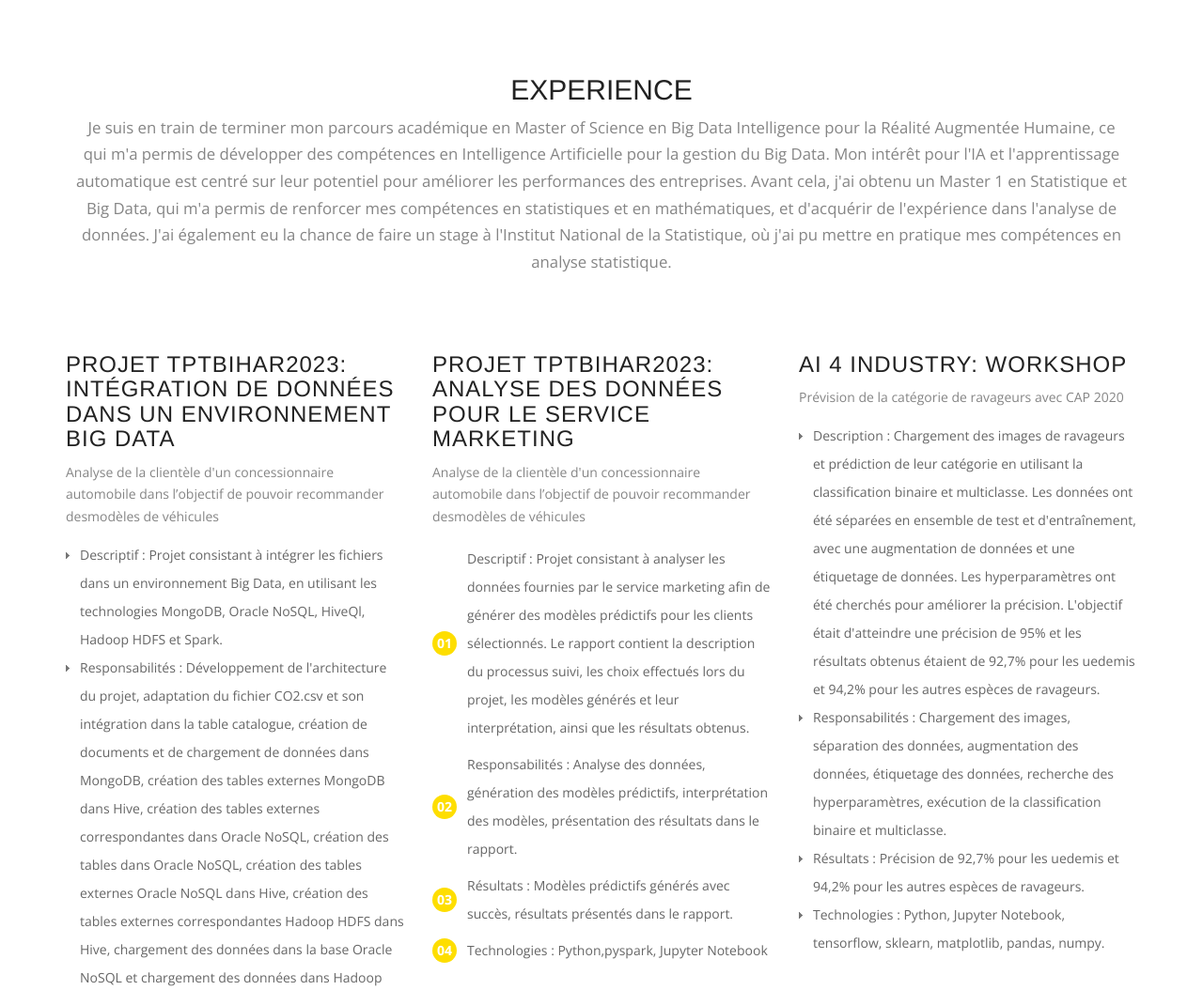
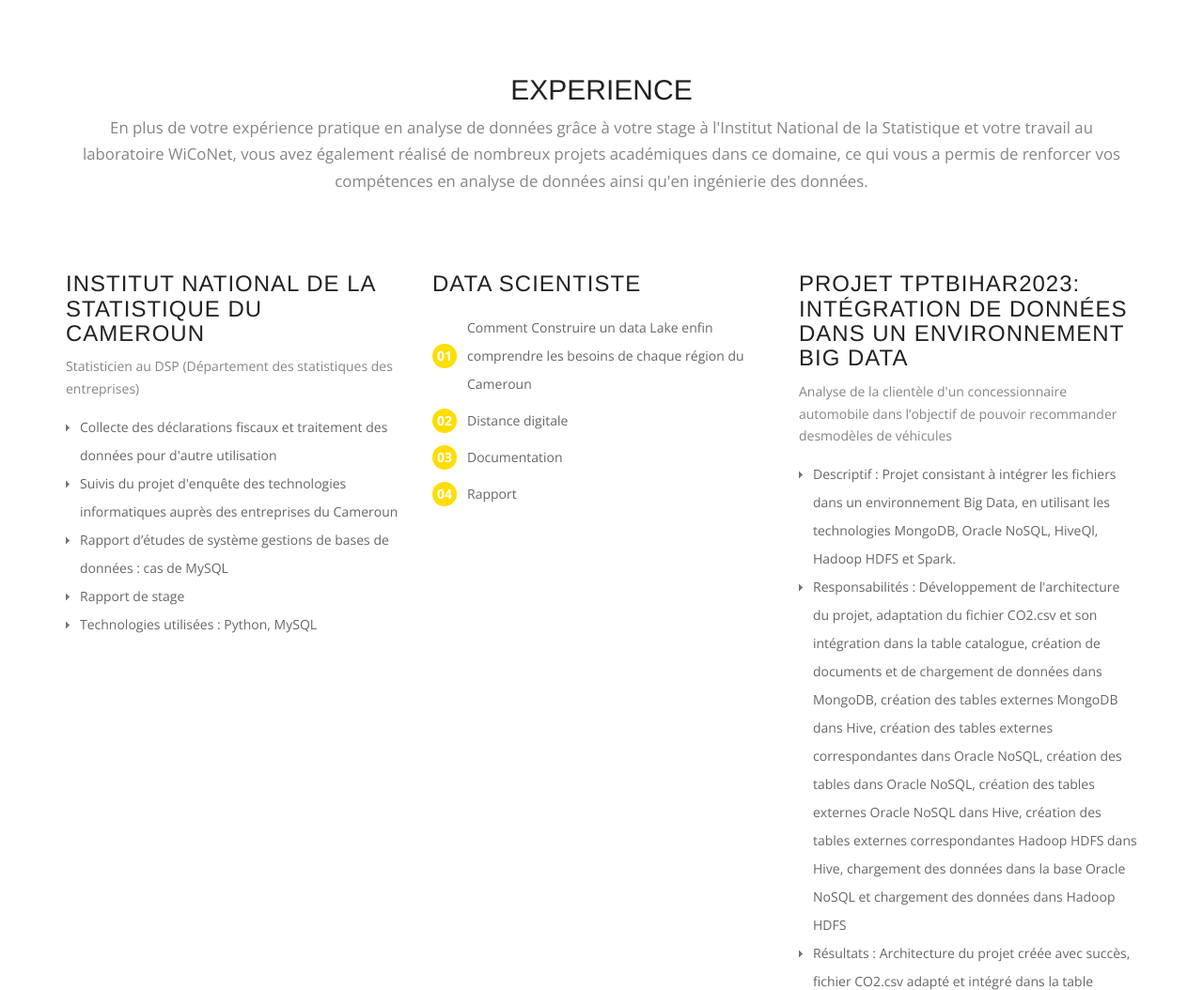
Before and after one commit to TatangF/Porfolio, a plain HTML site: page index.html in a window 1280 px wide. Shown: the part 1480-2534 px from the top of the page at 94% size. Drawn offline with nearby package versions, Linux system fonts and the light colour scheme.

Commit message:
last mis a jour du 23

```diff
--- a/index.html
+++ b/index.html
@@ -147,11 +147,42 @@
     <div class="heading text-center">
       <!-- Heading -->
       <h2>EXPERIENCE</h2>
-      <p>Je suis en train de terminer mon parcours académique en Master of Science en Big Data Intelligence pour la Réalité Augmentée Humaine, ce qui m'a permis de développer des compétences en Intelligence Artificielle pour la gestion du Big Data. Mon intérêt pour l'IA et l'apprentissage automatique est centré sur leur potentiel pour améliorer les performances des entreprises.
-Avant cela, j'ai obtenu un Master 1 en Statistique et Big Data, qui m'a permis de renforcer mes compétences en statistiques et en mathématiques, et d'acquérir de l'expérience dans l'analyse de données. J'ai également eu la chance de faire un stage à l'Institut National de la Statistique, où j'ai pu mettre en pratique mes compétences en analyse statistique.</p>
+      <p>En plus de votre expérience pratique en analyse de données grâce à votre stage à l'Institut National de la Statistique et votre travail au laboratoire WiCoNet, vous avez également réalisé de nombreux projets académiques dans ce domaine, ce qui vous a permis de renforcer vos compétences en analyse de données  ainsi qu'en ingénierie des données.</p>
     </div>
 
     <div class="row dataTxt">
+      <div class="col-md-4 col-sm-6">
+
+        <h3>Institut National de la Statistique du Cameroun</h3>
+        <p>Statisticien au DSP (Département des statistiques des entreprises) </p>
+                      <ul class="listArrow">
+          <li>Collecte des déclarations fiscaux et traitement des données pour d'autre utilisation
+          </li>
+          <li>Suivis du projet d'enquête des technologies informatiques auprès des entreprises du Cameroun
+          </li>
+          <li>Rapport d’études de système gestions de bases de données : cas de MySQL
+          </li>
+          <li>Rapport de stage </li>
+          <li>Technologies utilisées : Python, MySQL</li>
+        </ul>
+        <!-- Accordion starts -->
+        </div>
+
+        <div class="col-md-4 col-sm-6">
+
+          <h3>Data scientiste</h3>
+          <p></p>
+                        <ul  class="list3">
+            <li>Comment Construire un data Lake enfin comprendre les besoins de chaque région du Cameroun</li>
+            <li>Distance digitale</li>
+            <li>Documentation</li>
+            <li>Rapport</li>
+          </ul>
+
+          <!-- Accordion starts -->
+          </div>
+
+
 						<div class="col-md-4 col-sm-6">
 
 							<h3>Projet TPTBIHAR2023: Intégration de données dans un environnement Big Data</h3>
```
